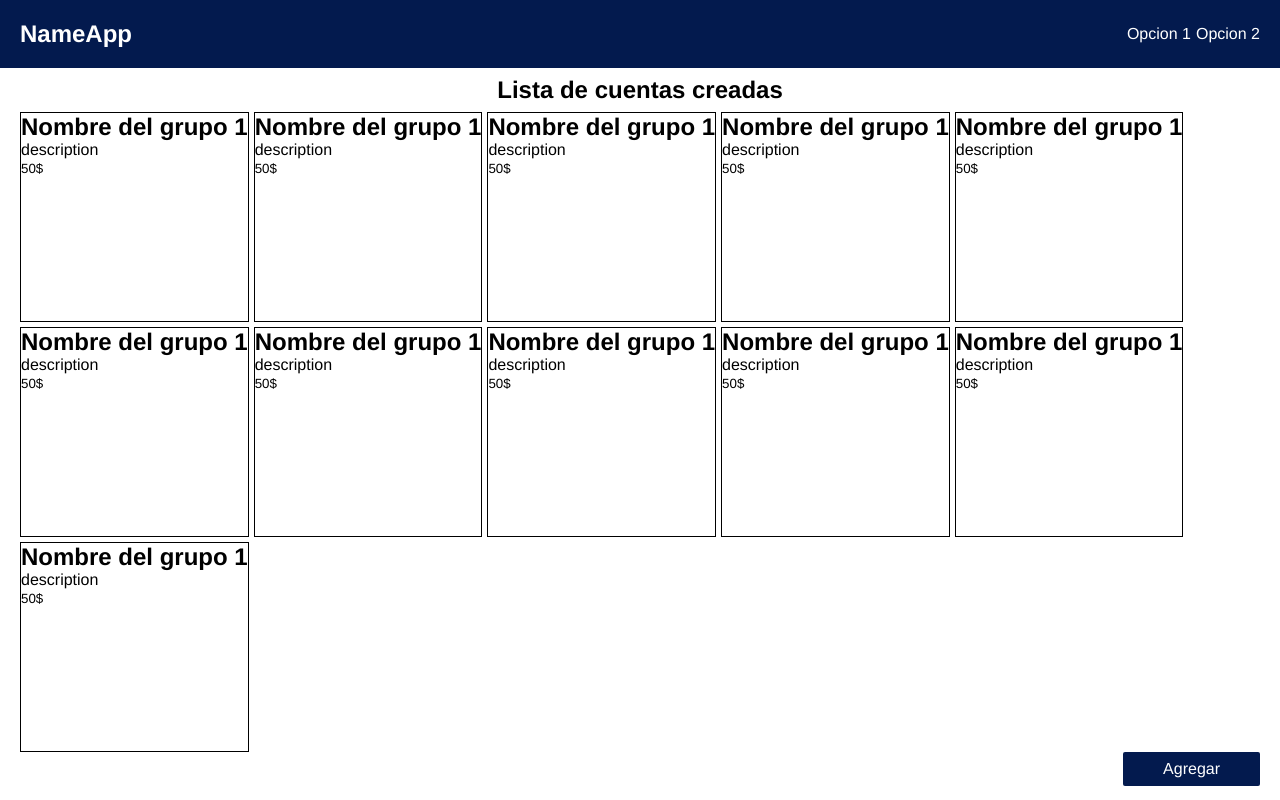
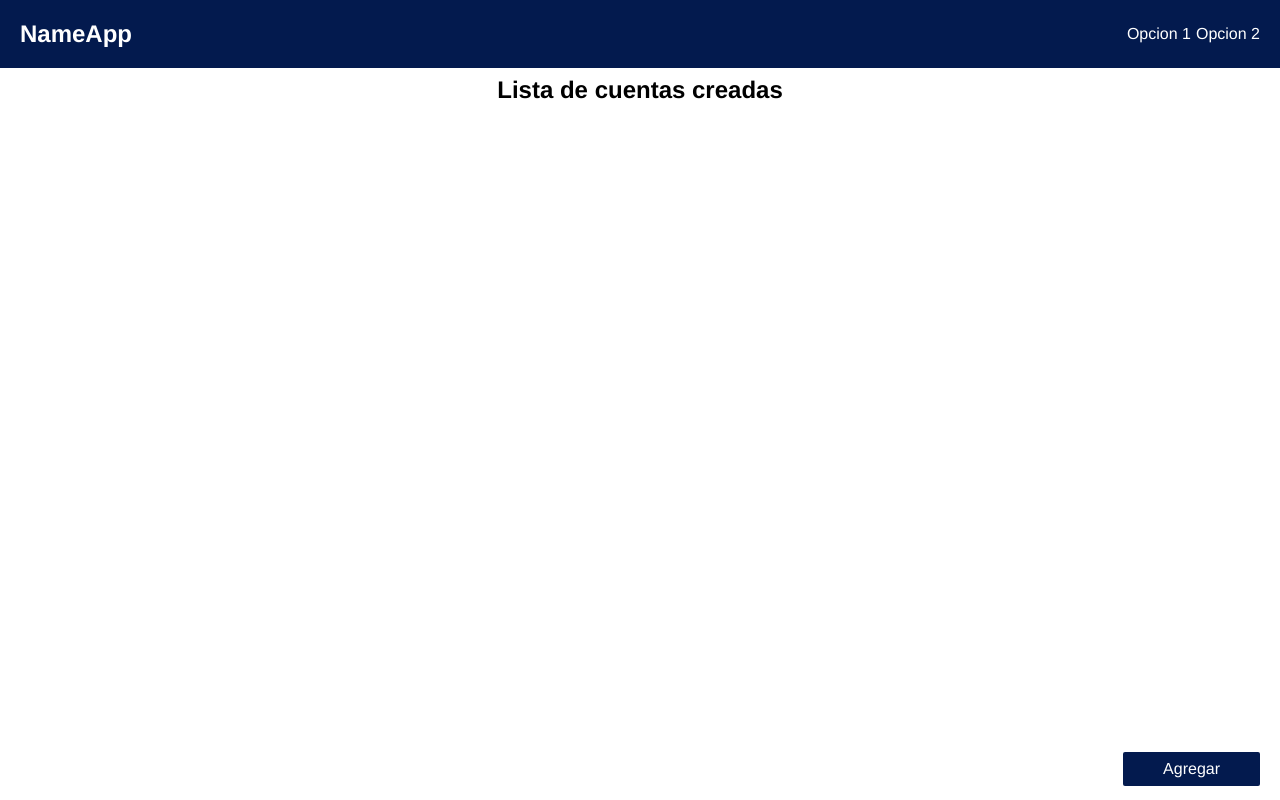
Before and after one commit to car2854/gestion-de-gastos, an Angular app: page /dashboard/accounting-list in a window 1280 px wide. Built offline with nearby package versions, Linux system fonts and the light colour scheme.

Commit message:
see list

```diff
--- a/src/app/app.component.ts
+++ b/src/app/app.component.ts
@@ -9,9 +9,10 @@ import { AccountingDataService } from './services/data/accounting-data.service';
 export class AppComponent {
   title = 'accounting-angular';
 
-  private accounting = inject(AccountingDataService);
+  private accountingData = inject(AccountingDataService);
 
   constructor(){
-    this.accounting.readData();
+    this.accountingData.readData();
+
   }
 }
--- a/src/app/interface/accounting.ts
+++ b/src/app/interface/accounting.ts
@@ -1,11 +1,7 @@
 import { StatusAccountingEnum } from "../enum/status-accountin.enum";
 
 export interface Accounting {
-
-  id: string,
   title: string,
+  description: string,
   amount: number,
-  created_at: Date,
-  status: StatusAccountingEnum,
-
 }
--- a/src/app/pages/accounting-list/accounting-list.component.html
+++ b/src/app/pages/accounting-list/accounting-list.component.html
@@ -1,59 +1,10 @@
 <h1 class="title">Lista de cuentas creadas</h1>
 <div class="accounting-list">
-  <div class="card" [routerLink]="['/dashboard/accounting', 1]">
-    <h1>Nombre del grupo 1</h1>
-    <p>description</p>
-    <small>50$</small>
-  </div>
-  <div class="card" [routerLink]="['/dashboard/accounting', 1]">
-    <h1>Nombre del grupo 1</h1>
-    <p>description</p>
-    <small>50$</small>
-  </div>
-  <div class="card" [routerLink]="['/dashboard/accounting', 1]">
-    <h1>Nombre del grupo 1</h1>
-    <p>description</p>
-    <small>50$</small>
-  </div>
-  <div class="card" [routerLink]="['/dashboard/accounting', 1]">
-    <h1>Nombre del grupo 1</h1>
-    <p>description</p>
-    <small>50$</small>
-  </div>
-  <div class="card" [routerLink]="['/dashboard/accounting', 1]">
-    <h1>Nombre del grupo 1</h1>
-    <p>description</p>
-    <small>50$</small>
-  </div>
-  <div class="card" [routerLink]="['/dashboard/accounting', 1]">
-    <h1>Nombre del grupo 1</h1>
-    <p>description</p>
-    <small>50$</small>
-  </div>
-  <div class="card" [routerLink]="['/dashboard/accounting', 1]">
-    <h1>Nombre del grupo 1</h1>
-    <p>description</p>
-    <small>50$</small>
-  </div>
-  <div class="card" [routerLink]="['/dashboard/accounting', 1]">
-    <h1>Nombre del grupo 1</h1>
-    <p>description</p>
-    <small>50$</small>
-  </div>
-  <div class="card" [routerLink]="['/dashboard/accounting', 1]">
-    <h1>Nombre del grupo 1</h1>
-    <p>description</p>
-    <small>50$</small>
-  </div>
-  <div class="card" [routerLink]="['/dashboard/accounting', 1]">
-    <h1>Nombre del grupo 1</h1>
-    <p>description</p>
-    <small>50$</small>
-  </div>
-  <div class="card" [routerLink]="['/dashboard/accounting', 1]">
-    <h1>Nombre del grupo 1</h1>
-    <p>description</p>
-    <small>50$</small>
+
+  <div class="card" [routerLink]="['/dashboard/accounting', 1]" *ngFor="let accounting of accountingData.accounting(); trackBy: trackByFn">
+    <h1>{{accounting.title}}</h1>
+    <p>{{accounting.description}}</p>
+    <small>{{accounting.amount}} Bs.</small>
   </div>
 </div>
 
--- a/src/app/pages/accounting-list/accounting-list.component.ts
+++ b/src/app/pages/accounting-list/accounting-list.component.ts
@@ -1,4 +1,6 @@
-import { Component } from '@angular/core';
+import { Component, inject } from '@angular/core';
+import { AccountingModel } from 'src/app/models/accounting.model';
+import { AccountingDataService } from 'src/app/services/data/accounting-data.service';
 
 @Component({
   selector: 'app-accounting-list',
@@ -7,4 +9,9 @@ import { Component } from '@angular/core';
 })
 export class AccountingListComponent {
 
+  public accountingData = inject(AccountingDataService);
+
+  public trackByFn = (index:number, accounting: AccountingModel) => {
+    return accounting.id
+  }
 }
--- a/src/app/pages/new-accounting/new-accounting.component.ts
+++ b/src/app/pages/new-accounting/new-accounting.component.ts
@@ -1,6 +1,8 @@
 import { Component, inject } from '@angular/core';
 import { FormBuilder, Validators } from '@angular/forms';
+import { Router, RouterLinkActive } from '@angular/router';
 import { AccountingDataService } from 'src/app/services/data/accounting-data.service';
+import { AccountingService } from 'src/app/services/localstorage/accounting.service';
 
 @Component({
   selector: 'app-new-accounting',
@@ -10,7 +12,8 @@ import { AccountingDataService } from 'src/app/services/data/accounting-data.ser
 export class NewAccountingComponent {
 
   private fb = inject(FormBuilder);
-  private accountingData = inject(AccountingDataService);
+  private accountingService = inject(AccountingService);
+  private router = inject(Router);
 
   public accountingForm = this.fb.group({
     title: [, [Validators.required]],
@@ -23,6 +26,14 @@ export class NewAccountingComponent {
     console.log(this.accountingForm.value);
     if (this.accountingForm.invalid) return;
 
+    this.accountingService.newAccounting({
+      amount: this.accountingForm.get('amount')!.value || 0,
+      description: this.accountingForm.get('description')!.value || '',
+      title: this.accountingForm.get('title')!.value || '',
+    });
+
+    this.router.navigateByUrl('/dashboard/accounting-list');
+
 
   }
 
--- /dev/null
+++ b/src/app/services/localstorage/accounting.service.ts
@@ -0,0 +1,32 @@
+import { Injectable, inject } from '@angular/core';
+
+import { v4 as uuidv4 } from 'uuid';
+import { AccountingDataService } from '../data/accounting-data.service';
+import { Accounting } from 'src/app/interface/accounting';
+import { AccountingModel } from 'src/app/models/accounting.model';
+import { StatusAccountingEnum } from 'src/app/enum/status-accountin.enum';
+
+@Injectable({
+  providedIn: 'root'
+})
+export class AccountingService {
+
+  private accountingData = inject(AccountingDataService);
+
+  constructor() { }
+
+  newAccounting = (accounting: Accounting) => {
+    const newAccounting = new AccountingModel(
+      uuidv4(),
+      accounting.title,
+      accounting.amount,
+      new Date(Date.now()),
+      accounting.description,
+      StatusAccountingEnum.IN_PROCESS,
+      []
+    );
+    this.accountingData.accounting.update((data) => [...data, newAccounting]);
+    this.accountingData.saveData();
+  }
+
+}
```
Also changed, not shown: src/app/interface copy/accounting.ts (deleted, +0 -11 lines), 1 other file (tests, documents, lock files or other folders).
